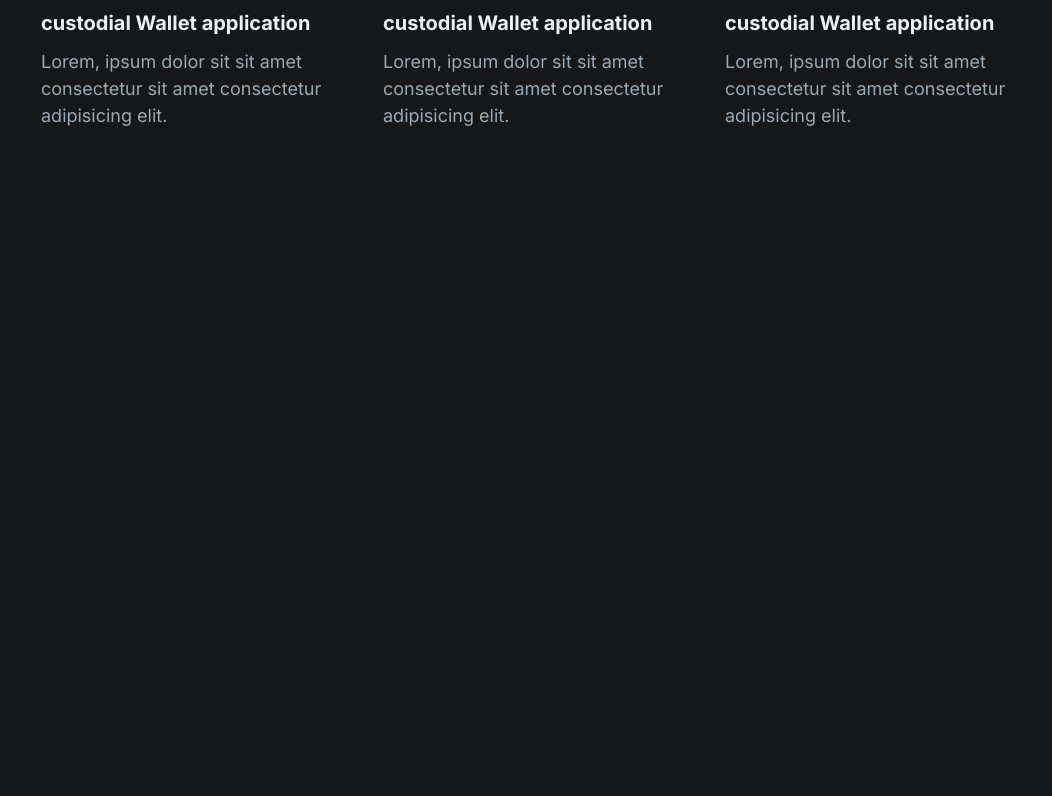
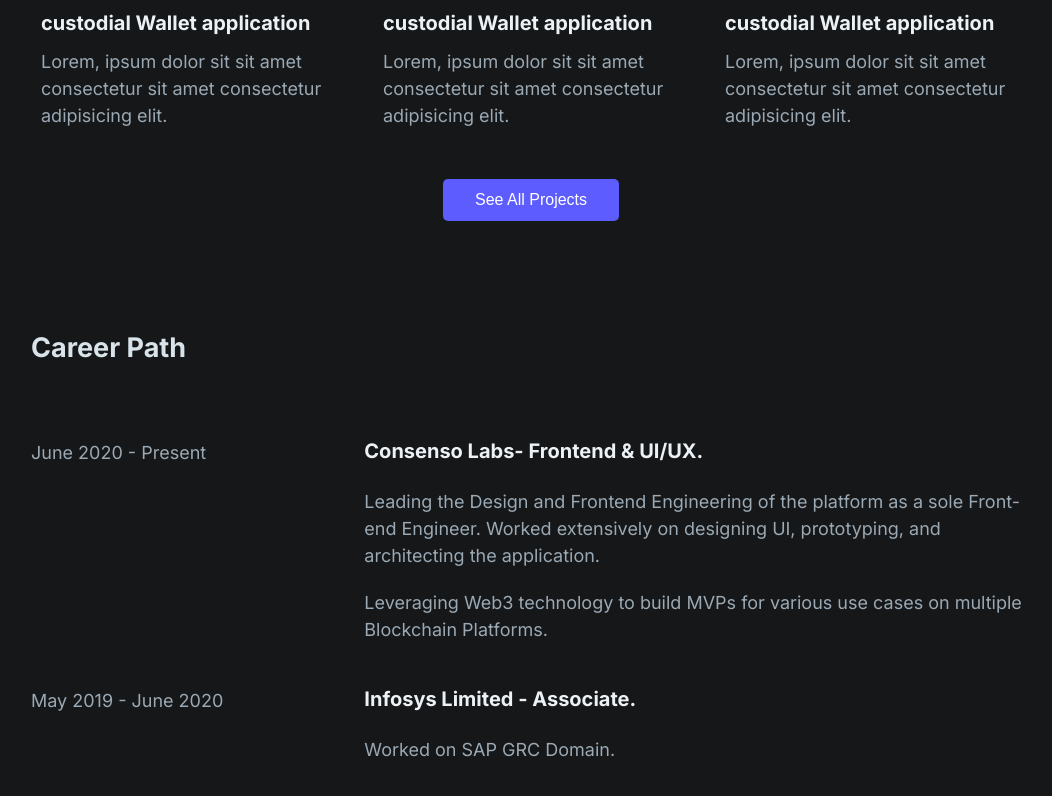
Before and after one commit to Koushith/Portfoilio-2.0, a Next.js app: page / in a window 1280 px wide. Shown: the part 1430-2226 px from the top of the page, without its empty margins (109-1161 px from the left). Before the commit the page ends 1569 px from the top, so only its background shows below. Built offline with nearby package versions, Linux system fonts and the light colour scheme; some icons are missing.

Commit message:
adds work experience section

```diff
--- a/pages/index.js
+++ b/pages/index.js
@@ -6,6 +6,8 @@
 import { Hero } from './src/components/hero/hero.component';
 import { HackathonProjects } from './src/components/hackathon-project/projects/hackathon-project.component';
 import { HackathonSection } from './src/components/hackathon-project/hackathon-section.component';
+import { SkillsSection } from './src/components/skills-section/skills-section.component';
+import { WorkExperience } from './src/components/experience/experience-section.component';
 
 export default function Home() {
   return (
@@ -26,6 +28,8 @@
       <Navbar />
       <Hero />
       <HackathonSection />
+      {/* <SkillsSection /> */}
+      <WorkExperience />
     </div>
   );
 }
--- /dev/null
+++ b/pages/src/components/experience/experience-section.component.js
@@ -0,0 +1,32 @@
+import { Container } from '../common/container/container.component';
+import { Description, ExperienceContainer, StyledDiv, Company } from './experience-section.component.styles';
+
+export const WorkExperience = () => {
+  return (
+    <ExperienceContainer>
+      <Container>
+        <h2>Career Path</h2>
+        <StyledDiv>
+          <Company>
+            <p>June 2020 - Present</p>{' '}
+            <Description>
+              <h3>Consenso Labs- Frontend & UI/UX.</h3>{' '}
+              <p>
+                Leading the Design and Frontend Engineering of the platform as a sole Front-end Engineer. Worked
+                extensively on designing UI, prototyping, and architecting the application.
+              </p>
+              <p>Leveraging Web3 technology to build MVPs for various use cases on multiple Blockchain Platforms.</p>
+            </Description>
+          </Company>
+          <Company>
+            <p>May 2019 - June 2020</p>
+            <Description>
+              <h3>Infosys Limited - Associate.</h3>
+              <p>Worked on SAP GRC Domain.</p>
+            </Description>
+          </Company>
+        </StyledDiv>
+      </Container>
+    </ExperienceContainer>
+  );
+};
--- /dev/null
+++ b/pages/src/components/experience/experience-section.component.styles.js
@@ -0,0 +1,38 @@
+import styled from 'styled-components';
+
+export const ExperienceContainer = styled.section`
+  margin: 10rem 0 10rem 0;
+`;
+
+export const StyledDiv = styled.div`
+  margin-top: 6rem;
+`;
+
+export const Company = styled.div`
+  display: flex;
+  margin-bottom: 4rem;
+  flex-wrap: wrap;
+  p {
+    flex: 1;
+  }
+`;
+
+export const Description = styled.div`
+  flex: 2;
+  h3{
+    color: #ebf1f5;
+    font-size: 20px;
+    line-height: 33px;
+    weight: 700;
+    /* display:inline-flex; */
+}
+
+p{
+  font-size: 18px;
+    line-height: 27px;
+    color: #9ba9b4;
+    weight: 400 !important;
+    margin-top:2rem;
+}
+  }
+`;
--- a/pages/src/components/hackathon-project/hackathon-section.component.js
+++ b/pages/src/components/hackathon-project/hackathon-section.component.js
@@ -1,12 +1,17 @@
 import { Container } from '../common/container/container.component';
-import { HackathonSectionContainer, ProjectsContainer } from './hackathon-section.component.styles';
+import {
+  HackathonSectionContainer,
+  ProjectsContainer,
+  Button,
+  ShowAllContainer,
+} from './hackathon-section.component.styles';
 import { Projects } from './projects/hackathon-project.component';
 
 export const HackathonSection = () => {
   return (
     <HackathonSectionContainer>
       <Container>
-        <h2>Hackathon and Open Source Projects</h2>
+        <h2>Hackathon and Hobby Projects</h2>
         <ProjectsContainer>
           <Projects />
           <Projects />
@@ -14,6 +19,9 @@
           <Projects />
           <Projects />
           <Projects />
+          <ShowAllContainer>
+            <Button>See All Projects</Button>
+          </ShowAllContainer>
         </ProjectsContainer>
       </Container>
     </HackathonSectionContainer>
--- a/pages/src/components/hackathon-project/hackathon-section.component.styles.js
+++ b/pages/src/components/hackathon-project/hackathon-section.component.styles.js
@@ -11,3 +11,24 @@
   flex-wrap: wrap;
   gap: 4rem;
 `;
+
+export const Button = styled.button`
+  background: #5d5dff;
+  color: #fff;
+  font-size: 1.6rem;
+  font-weight: 500;
+  padding: 1.2rem 3.2rem;
+  border: none;
+  border-radius: 5px;
+  cursor: pointer;
+  &:hover {
+    background: #4b4acf;
+  }
+`;
+
+export const ShowAllContainer = styled.div`
+  display: flex !important;
+  align-items: center;
+  justify-content: center;
+  width: 100%;
+`;
--- a/pages/src/components/hero/hero.component.js
+++ b/pages/src/components/hero/hero.component.js
@@ -1,3 +1,4 @@
+import Image from 'next/image';
 import { Container } from '../common/container/container.component';
 import {
   HeroContainer,
@@ -17,15 +18,15 @@
             <h2>Koushith Amin</h2>
             <p>Frontend Engineer✨</p>
           </div>
-          <div className='photo'>
-            <img src='profile-pic.JPG' alt='photo' />
+          <div className='hero-avatar'>
+            <img src='/profile-pic.JPG' alt='photo' layout='fill' />
           </div>
         </InfoContainer>
         <DescriptionContainer>
           <p>Hey, I'm koushith</p>
           <Description>
-            I'm a Bangalore based Product Designer and Engineer. currently crafting Beautiful UI's and Building the
-            interface for web3 Apps <span>@ConsensoLabs</span> .
+            I'm a Bangalore based Product Designer and Frontend Engineer. currently crafting Beautiful UI's and Building
+            the interface for web3 Apps <span>@ConsensoLabs</span> .
           </Description>
           <Description>
             {' '}
--- a/pages/src/components/hero/hero.component.styles.js
+++ b/pages/src/components/hero/hero.component.styles.js
@@ -13,8 +13,8 @@
   justify-content: space-between;
 
   img {
-    width: 150px;
-    height: 150px;
+    width: 150px !important;
+    height: 150px !important;
     border-radius: 50%;
     border: 5px solid #5d5dff;
     object-fit: cover;
--- /dev/null
+++ b/pages/src/components/skills-section/skills-section.component.js
@@ -0,0 +1,31 @@
+import { Container } from '../common/container/container.component';
+import { SocialContainer } from './skills-section.component.styles';
+
+export const SkillsSection = () => {
+  return (
+    <Container>
+      <h2>Skills</h2>
+      <p>Lorem ipsum dolor sit amet consectetur adipisicing elit. Provident, facilis.</p>
+
+      <div>
+        <SocialContainer>
+          <li>
+            <i className='fa-brands fa-react' />
+          </li>
+          <li>
+            <i className='fa-brands fa-js' />
+          </li>
+          <li>
+            <i className='fa-brands fa-ts' />
+          </li>
+          <li>
+            <i className='fa-brands fa-node' />
+          </li>
+          <li>
+            <i className='fa-brands fa-dribbble-square' />
+          </li>
+        </SocialContainer>
+      </div>
+    </Container>
+  );
+};
--- /dev/null
+++ b/pages/src/components/skills-section/skills-section.component.styles.js
@@ -0,0 +1,20 @@
+import styled from 'styled-components';
+
+export const SocialContainer = styled.div`
+  display: flex;
+  align-items: center;
+  justify-content: space-evenly;
+  margin-top: 3.6rem;
+  gap: 2rem;
+  li {
+    list-style: none;
+    display: inline-flex;
+  }
+  i {
+    font-size: 60px;
+    cursor: pointer;
+  }
+  i:hover {
+    color: #5d5dff;
+  }
+`;
--- a/pages/src/index.js
+++ b/pages/src/index.js
@@ -3,3 +3,5 @@
 export * from './components/hero/hero.component';
 export * from './components/common/container/container.component';
 export * from './components/hackathon-project/projects/hackathon-project.component';
+export * from './components/skills-section/skills-section.component';
+export * from './components/experience/experience-section.component';
```
